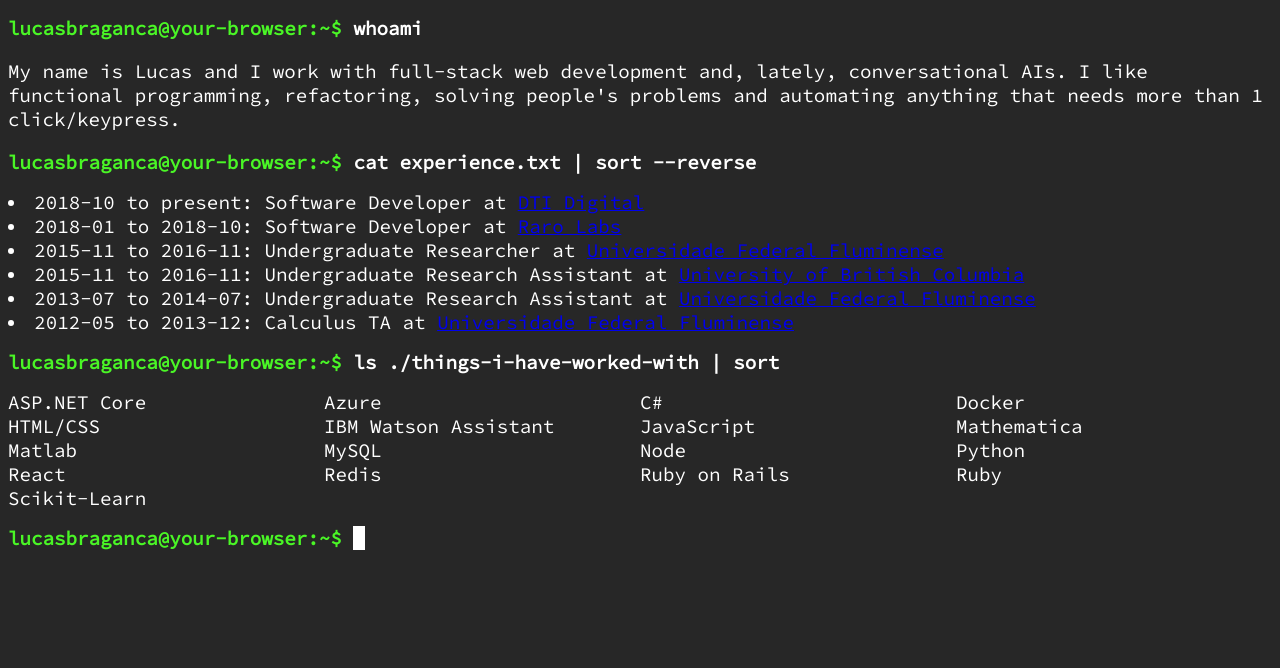
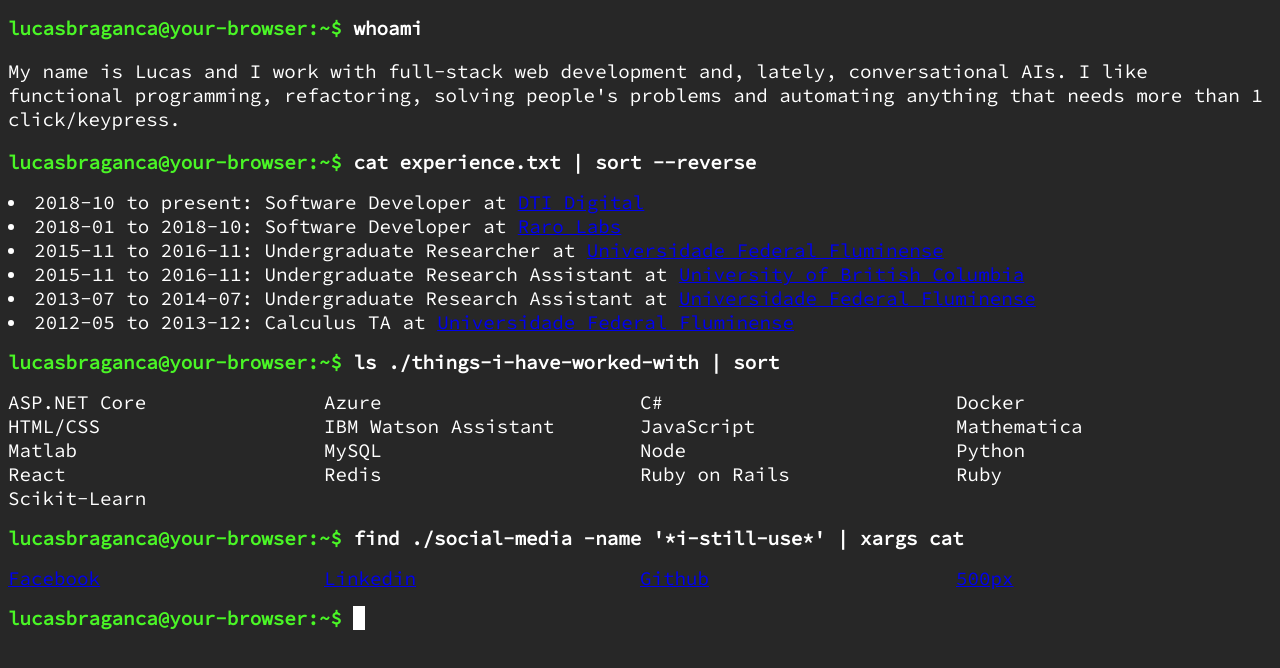
Before and after one commit to lucasbflopes/lucasbflopes.github.io, a plain HTML site: page index.html in a window 1280 px wide. Drawn offline with Linux system fonts and the light colour scheme.

Commit message:
Adds social media

```diff
--- a/index.html
+++ b/index.html
@@ -49,6 +49,15 @@
     </ui>
   </section>
   <section>
+    <h1 class="cmd-prompt">find ./social-media -name '*i-still-use*' | xargs cat</h1>
+    <ui class="cmd-output cmd-output--list">
+      <li><a href="https://www.facebook.com/lucasbflopes">Facebook</a></li>
+      <li><a href="https://www.linkedin.com/in/lucas-braganca/">Linkedin</a></li>
+      <li><a href="https://github.com/lucasbflopes">Github</a></li>
+      <li><a href="https://500px.com/lucasbraganca">500px</a></li>
+    </ui>
+  </section>
+  <section>
     <h1 class="cmd-prompt foo"><span class="cmd-prompt-input">.</span></h1>
   </section>
 </body>
```
